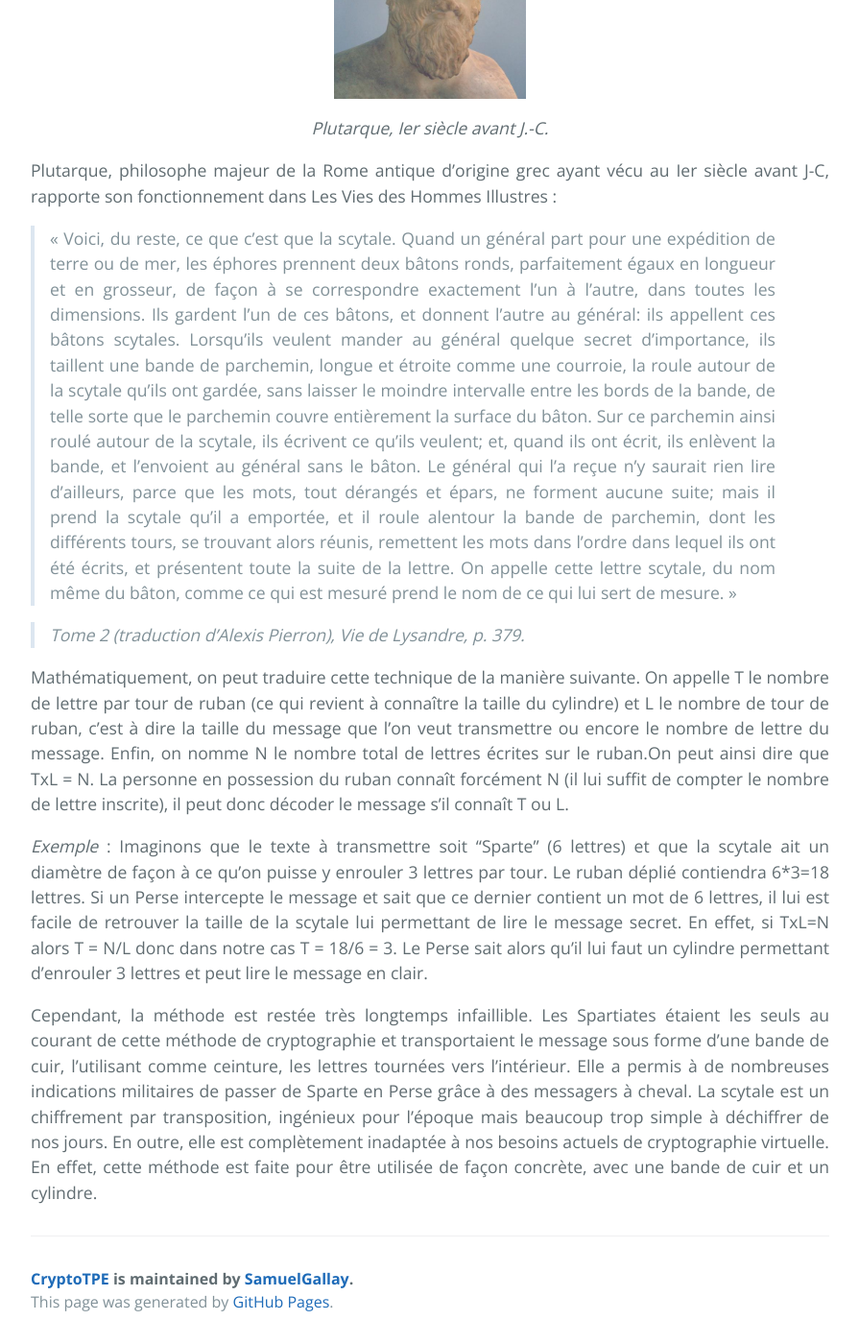
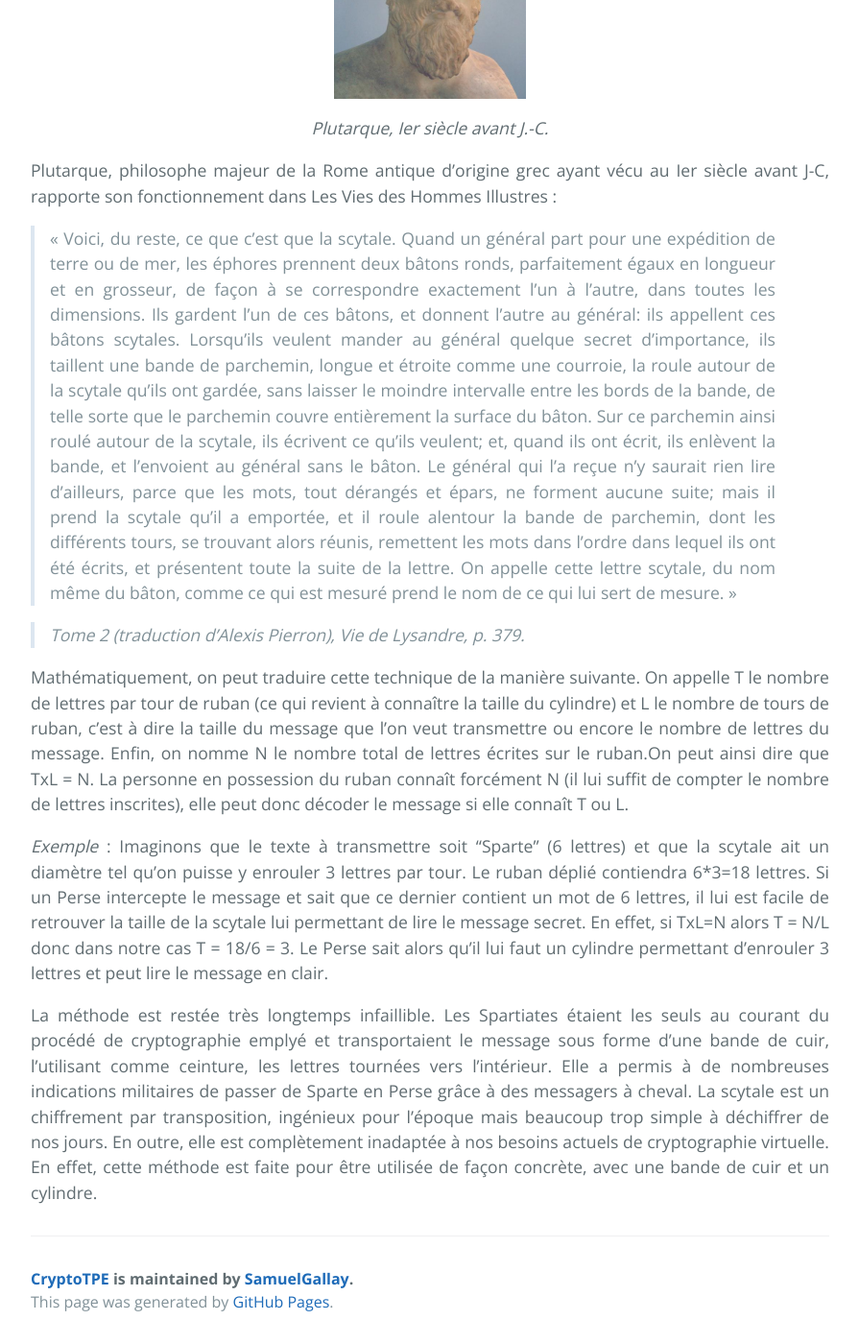
Before and after one commit to SamuelGallay/CryptoTPE, a Jekyll site: the page built from pages/1_Antiquite/1_scytale.md, in a window 1280 px wide and 1400 px high, scrolled down 1273 px. Shown: the whole window at 96% size, without its empty margins (192-1087 px from the left). Built offline with Jekyll 4.4.1, drawn with Linux system fonts in a browser that asks for light colours; our own code applies the rules of GitHub Pages for plain Markdown files; some of the changed text lies outside the part shown.

Commit message:
rectifications orthographiques

```diff
--- a/pages/1_Antiquite/1_scytale.md
+++ b/pages/1_Antiquite/1_scytale.md
@@ -24,8 +24,8 @@ Plutarque, philosophe majeur de la Rome antique d’origine grec ayant vécu au
 
 > *Tome 2 (traduction d'Alexis Pierron), Vie de Lysandre, p. 379.*
 
-Mathématiquement, on peut traduire cette technique de la manière suivante. On appelle T le nombre de lettre par tour de ruban (ce qui revient à connaître la taille du cylindre) et L le nombre de tour de ruban, c’est à dire la taille du message que l’on veut transmettre ou encore le nombre de lettre du message. Enfin, on nomme N le nombre total de lettres écrites sur le ruban.On peut ainsi dire que TxL = N. La personne en possession du ruban connaît forcément N (il lui suffit de compter le nombre de lettre inscrite), il peut donc décoder le message s’il connaît T ou L.
+Mathématiquement, on peut traduire cette technique de la manière suivante. On appelle T le nombre de lettres par tour de ruban (ce qui revient à connaître la taille du cylindre) et L le nombre de tours de ruban, c’est à dire la taille du message que l’on veut transmettre ou encore le nombre de lettres du message. Enfin, on nomme N le nombre total de lettres écrites sur le ruban.On peut ainsi dire que TxL = N. La personne en possession du ruban connaît forcément N (il lui suffit de compter le nombre de lettres inscrites), elle peut donc décoder le message si elle connaît T ou L.
 
-*Exemple* : Imaginons que le texte à transmettre soit “Sparte” (6 lettres) et que la scytale ait un diamètre de façon à ce qu’on puisse y enrouler 3 lettres par tour. Le ruban déplié contiendra 6*3=18 lettres. Si un Perse intercepte le message et sait que ce dernier contient un mot de 6 lettres, il lui est facile de retrouver la taille de la scytale lui permettant de lire le message secret. En effet, si TxL=N alors T = N/L donc dans notre cas T = 18/6 = 3. Le Perse sait alors qu’il lui faut un cylindre permettant d’enrouler 3 lettres et peut lire le message en clair.
+*Exemple* : Imaginons que le texte à transmettre soit “Sparte” (6 lettres) et que la scytale ait un diamètre tel qu’on puisse y enrouler 3 lettres par tour. Le ruban déplié contiendra 6*3=18 lettres. Si un Perse intercepte le message et sait que ce dernier contient un mot de 6 lettres, il lui est facile de retrouver la taille de la scytale lui permettant de lire le message secret. En effet, si TxL=N alors T = N/L donc dans notre cas T = 18/6 = 3. Le Perse sait alors qu’il lui faut un cylindre permettant d’enrouler 3 lettres et peut lire le message en clair.
 
-Cependant, la méthode est restée très longtemps infaillible. Les Spartiates étaient les seuls au courant de cette méthode de cryptographie et transportaient le message sous forme d’une bande de cuir, l’utilisant comme ceinture, les lettres tournées vers l’intérieur. Elle a permis à de nombreuses indications militaires de passer de Sparte en Perse grâce à des messagers à cheval. La scytale est un chiffrement par transposition, ingénieux pour l’époque mais beaucoup trop simple à déchiffrer de nos jours. En outre, elle est complètement inadaptée à nos besoins actuels de cryptographie virtuelle. En effet, cette méthode est faite pour être utilisée de façon concrète, avec une bande de cuir et un cylindre.
+La méthode est restée très longtemps infaillible. Les Spartiates étaient les seuls au courant du procédé de cryptographie emplyé et transportaient le message sous forme d’une bande de cuir, l’utilisant comme ceinture, les lettres tournées vers l’intérieur. Elle a permis à de nombreuses indications militaires de passer de Sparte en Perse grâce à des messagers à cheval. La scytale est un chiffrement par transposition, ingénieux pour l’époque mais beaucoup trop simple à déchiffrer de nos jours. En outre, elle est complètement inadaptée à nos besoins actuels de cryptographie virtuelle. En effet, cette méthode est faite pour être utilisée de façon concrète, avec une bande de cuir et un cylindre.
```
Also changed, not shown: other parts of pages/1_Antiquite/1_scytale.md (+3 -3 lines).
